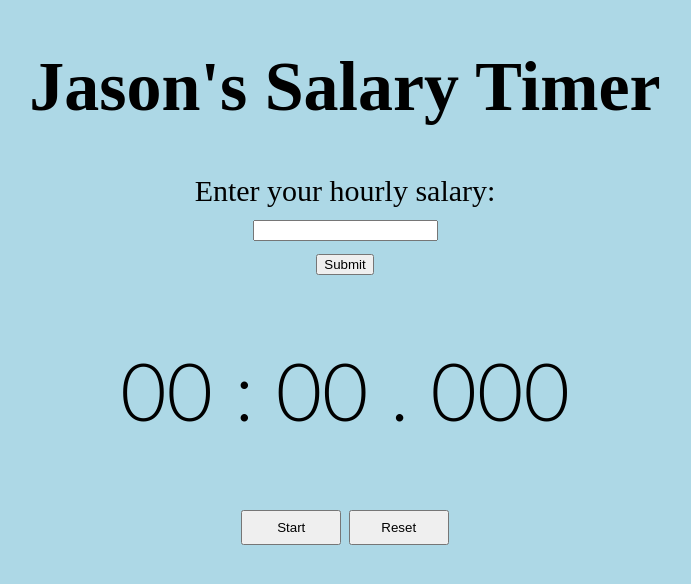
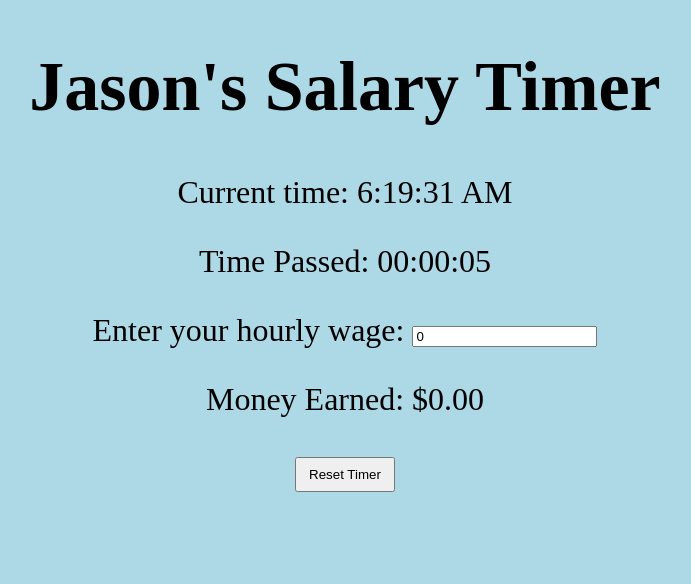
Before and after one commit to Jason1218/TimerProgram, a plain HTML site: page index.html in a window 1280 px wide. Shown: the whole page, without its empty margins (295-986 px from the left). Drawn offline with Linux system fonts and the light colour scheme.

Commit message:
finished version 1.0

```diff
--- a/index.html
+++ b/index.html
@@ -1,30 +1,61 @@
-<!DOCTYPE HTML>
+<!DOCTYPE html>
 <html>
+<head>
 
-<head>
 	<title>Salary Timer</title>
 	<link rel="stylesheet" href="style.css" />
 
+</head>
+<body>
+	<h1>Jason's Salary Timer</h1>
 
-</head>
+				<p>Current time: <span id="time"></span></p>
+				<p>Time Passed: <span id="timer"></span></p>
+
+				<p>Enter your hourly wage:
+					<input type="number" name="wage" value="0" id="wage" />
+				</p>
 
 
-<body>
-	<h1>Jason's Salary Timer</h1>
-<div>
+				<p>Money Earned: <span id="pay"></span></p>
 
-<form class = form>Enter your hourly salary: <br>
-		<input type = "text" name = "hourlySalary"> <br>
-		<input type = "submit" value = "Submit">
-</form>
+	<p>
+		<button id="start_timer" onclick="start_timer();">Reset Timer</button>
+	</p>
+	<script type="text/javascript" charset="utf-8">
+		var start, timer_id;
 
-	<h2 id = "timer">00 : 00 . 000</h2>
-	<button id = "toggle">Start</button>
-	<button id = "reset">Reset</button>
-</div>
+		// Start it up
+		start_timer();
 
-<script src = "stopwatch.js"></script>
-<script src = "main.js"></script>
+		function start_timer() {
+			start = new Date();
+			timer();
+			if (timer_id) {
+				clearInterval(timer_id);
+			}
+			timer_id = setInterval(function(){timer()},500);
+		}
 
+		function leadingZero(num) {
+			(String(num).length < 2) ? num = String("0" + num) :  num = String(num);
+			return num;
+		}
+
+		function timer() {
+			var wage = document.getElementById('wage').value;
+			var now = new Date();
+			// Change in seconds
+			var change = (now-start)/1000;
+
+			var hours = leadingZero(parseInt( change / 3600 ) % 24);
+			var minutes = leadingZero(parseInt( change / 60 ) % 60);
+			var seconds = leadingZero((change % 60).toFixed(0));
+			var formatted_time = now.toLocaleTimeString();
+			document.getElementById('time').innerHTML = formatted_time;
+			document.getElementById('timer').innerHTML = hours+':'+minutes+':'+seconds;
+			document.getElementById('pay').innerHTML = '$'+((change)*wage/60/60).toFixed(2);
+		}
+	</script>
 </body>
 </html>
--- a/style.css
+++ b/style.css
@@ -5,16 +5,11 @@ h1{
 
 body{
 	background-color: lightblue;
+	font-size: 32px;
 	text-align: center;
 
 }
 
-#timer{
-	;
-	font-family: "Lato";
-	font-size: 80px;
-	font-weight: 300;
-}
 
 button{
 	width: 100px;
```
